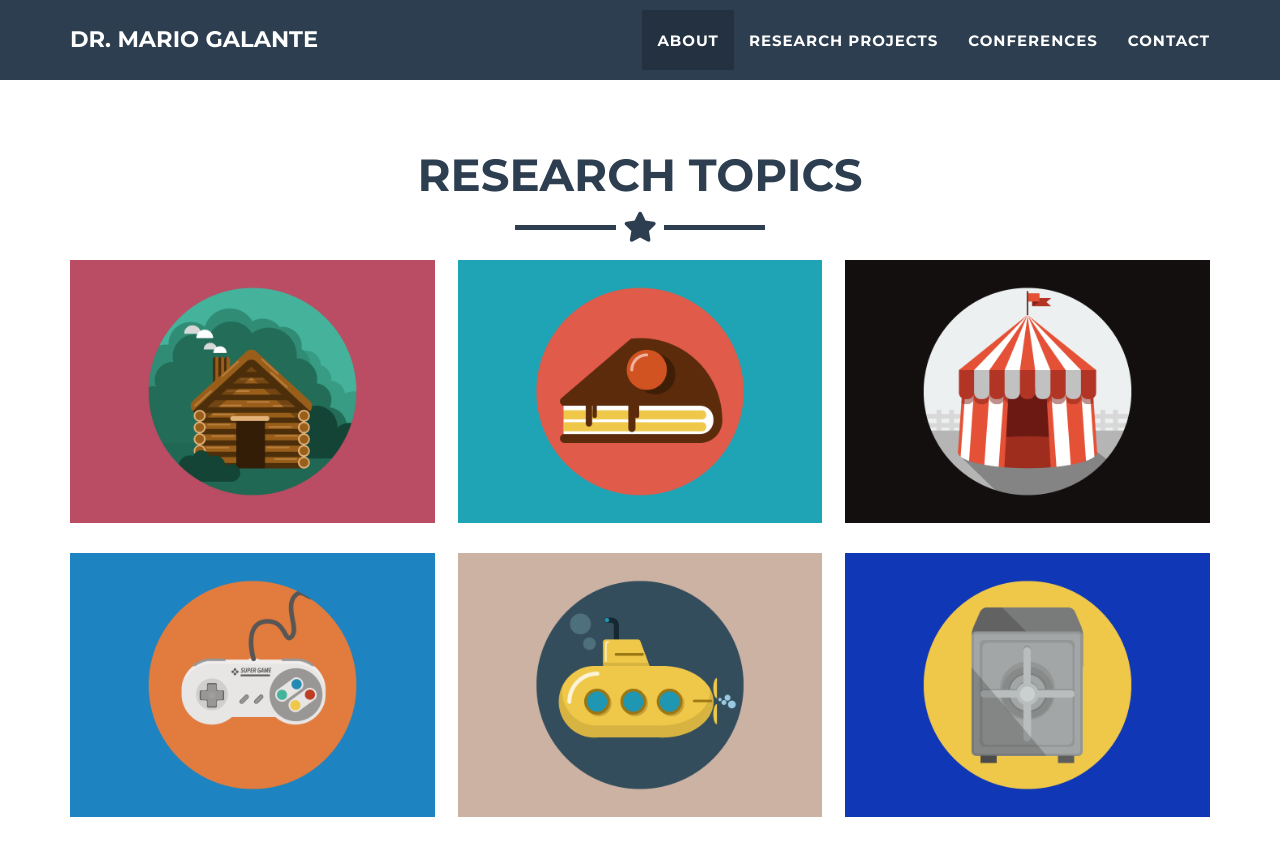
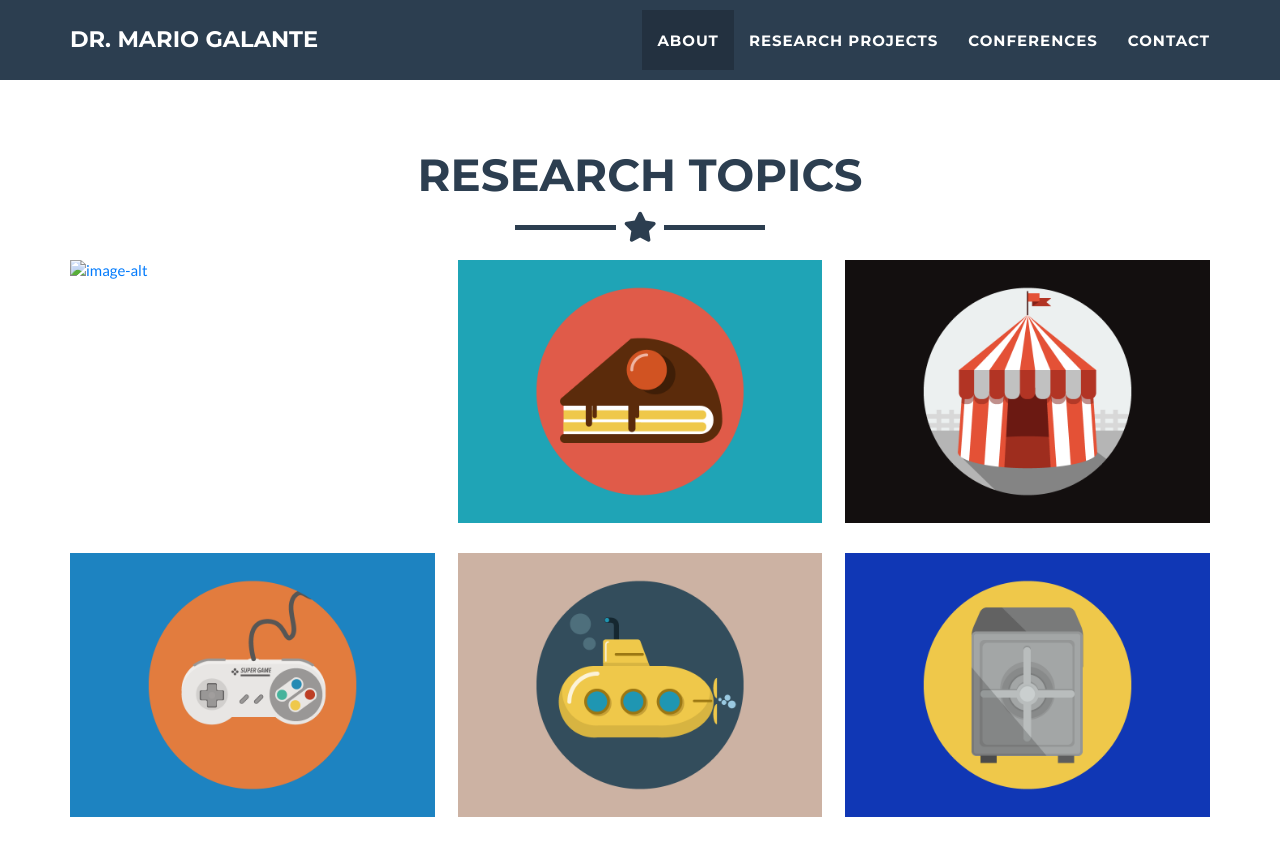
Before and after one commit to galante-mario/galante-mario.github.io, a Jekyll site: the page built from _posts/2014-07-18-project-1.markdown, in a window 1280 px wide and 900 px high, scrolled down 1161 px. Shown: the top 856 px of the window. Built offline with Jekyll 4.4.1, drawn with Linux system fonts in a browser that asks for light colours.

Commit message:
Update 2014-07-18-project-1.markdown

```diff
--- a/_posts/2014-07-18-project-1.markdown
+++ b/_posts/2014-07-18-project-1.markdown
@@ -2,10 +2,10 @@
 layout: default
 modal-id: 1
 date: 2014-07-18
-img: cabin.png
+img: asd.png
 alt: image-alt
 project-date: April 2014
 client: Start Bootstrap
 category: Web Development
-description: Use this area of the page to describe your project. Lorem ipsum dolor sit amet, consectetur adipisicing elit. Mollitia neque assumenda ipsam nihil, molestias magnam, recusandae quos quis inventore quisquam velit asperiores, vitae? Reprehenderit soluta, eos quod consequuntur itaque. Nam.
+description: I contributed to the development of atomistic spin models tailored to reproduce the magnetic properties of ferromagnetic and antiferromagnetic materials.
 ---
```
